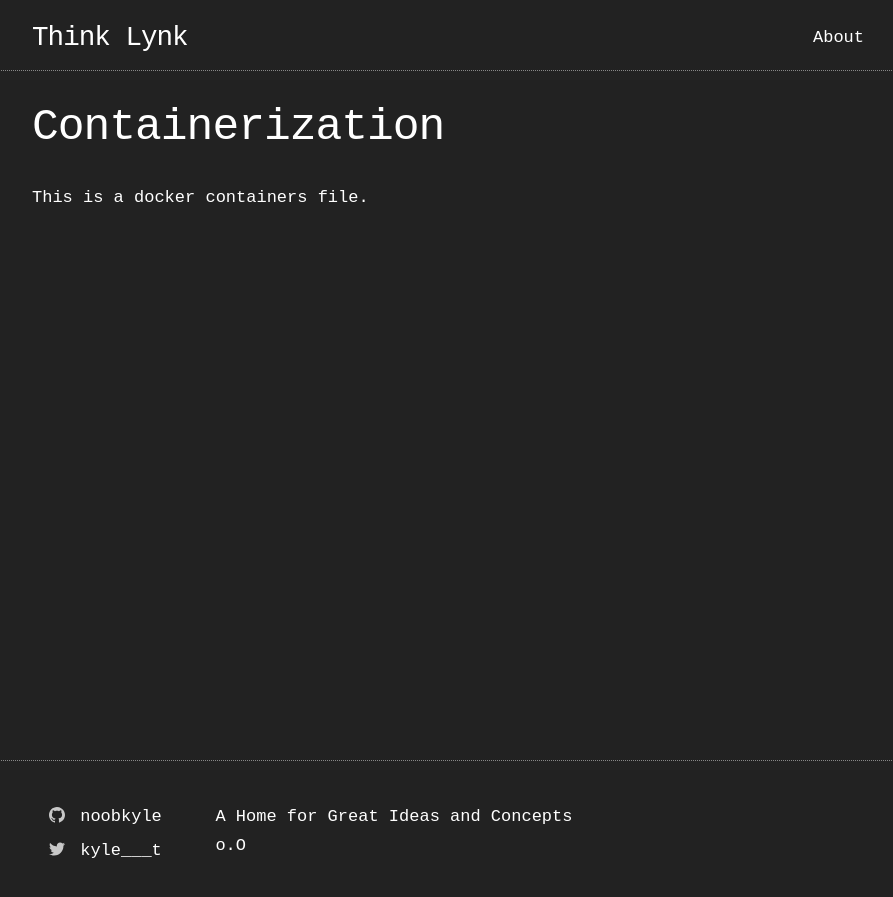
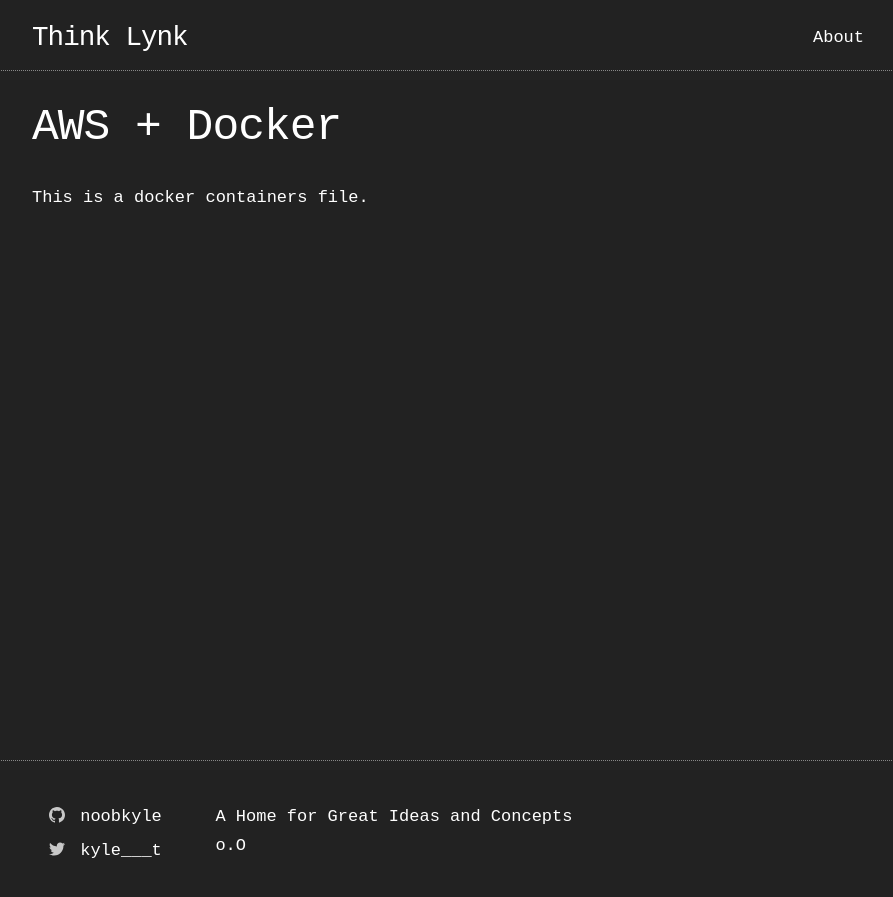
Before and after one commit to NoobKyle/ThinkLynk, a Jekyll site: the page built from _posts/2022-05-22-aws-docker.md, in a window 1280 px wide. Shown: the top 897 px of the page, without its empty margins (192-1085 px from the left). Built offline with Jekyll 4.4.1, drawn with Linux system fonts in a browser that asks for light colours.

Commit message:
Update and rename 2022-05-22-containerization.md to 2022-05-22-aws-docker.md

```diff
--- a/_posts/2022-05-22-containerization.md
+++ b/_posts/2022-05-22-aws-docker.md
@@ -1,9 +1,9 @@
 ---
 layout: post
-title:  "Containerization"
+title:  "AWS + Docker"
 date:   2020-08-21 05:10:47 +0200
-permalink: "/containerization"
-categories: react redux
+permalink: "/awsdocker"
+categories: aws docker
 ---
 
 This is a docker containers file.
```
